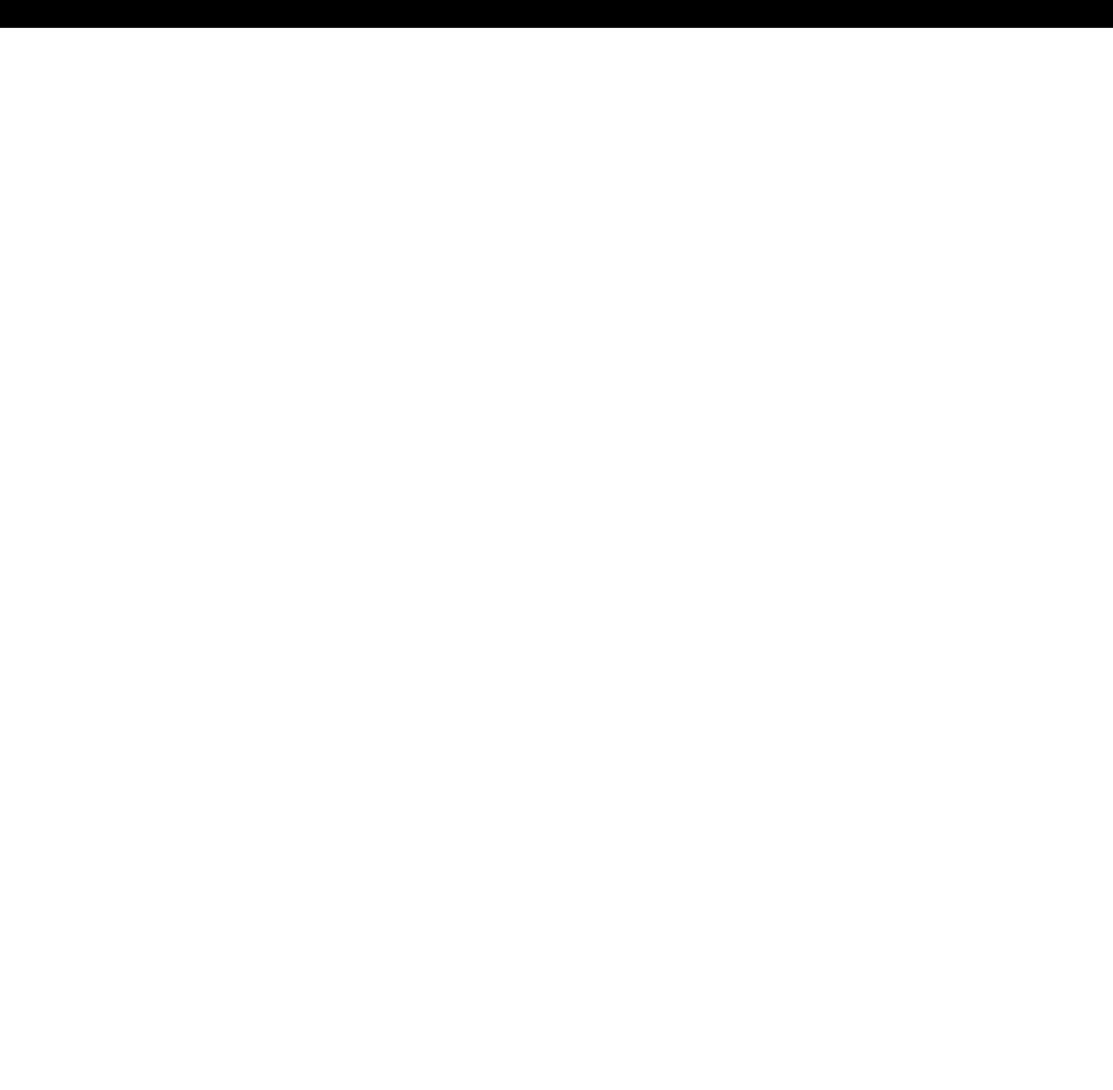
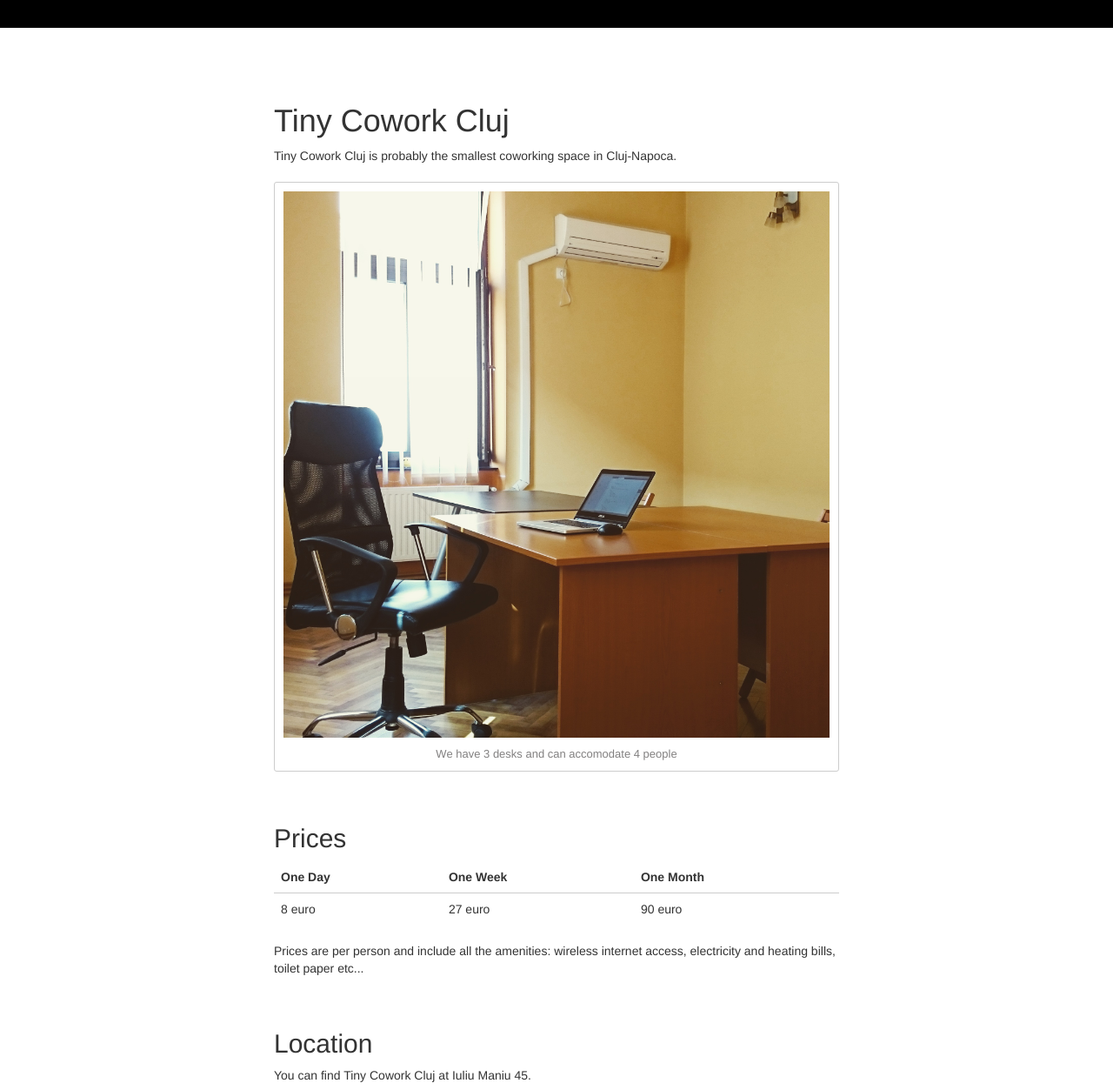
Before and after one commit to sebikovacs/cowork, a plain HTML site: page index.html in a window 1280 px wide. Shown: the part 442-1695 px from the top of the page at 87% size. Before the commit the page ends 800 px from the top, so only its background shows below. Drawn offline with Linux system fonts and the light colour scheme.

Commit message:
Added images and description

```diff
--- a/css/style.css
+++ b/css/style.css
@@ -8,3 +8,40 @@ body {
 	background-size: 100%;
 	height: 100%;
 }
+
+.content {
+  margin: 500px auto 0;
+  width: 650px;
+  padding-top: 1px;
+}
+
+.content .table th{
+  border-bottom: 1px solid #ccc;
+}
+
+.content .img {
+  width: 100%;
+  border: 1px solid #ccc;
+  padding: 10px;
+  border-radius: 3px;
+  margin: 20px 0;
+}
+
+.content .img img {
+  max-width: 100%;
+}
+
+.content .img .caption {
+  display: block;
+  text-align: center;
+  margin: 10px 0 0 0;
+  font-size: 13px;
+  color: #828080;
+}
+
+.content h1 {
+  margin-top: 60px;
+}
+.content h2 {
+  margin-top: 60px;
+}
--- a/index.html
+++ b/index.html
@@ -8,5 +8,139 @@
 </head>
 <body>
 	<div class="header"></div>
+
+  <div class="content">
+    <div class="division">
+      <h1>Tiny Cowork Cluj</h1>
+      <p>Tiny Cowork Cluj is probably the smallest coworking space in Cluj-Napoca.</p>
+
+      <div class="img">
+
+        <img src="../images/inside-ne.jpg" alt="">
+
+        <span class="caption">We have 3 desks and can accomodate 4 people</span>
+
+      </div>
+
+    </div>
+
+    <div class="division">
+
+      <h2>Prices</h2>
+
+      <table class="table">
+
+        <thead>
+
+          <tr>
+
+            <th>
+              One Day
+            </th>
+
+            <th>
+              One Week
+            </th>
+
+            <th>
+              One Month
+            </th>
+
+          </tr>
+
+        </thead>
+
+        <tbody>
+
+          <tr>
+
+            <td>
+              8 euro
+            </td>
+
+            <td>
+              27 euro
+            </td>
+
+            <td>
+              90 euro
+            </td>
+
+          </tr>
+
+        </tbody>
+
+      </table>
+
+      <p>Prices are per person and include all the amenities: wireless internet access, electricity and heating bills, toilet paper etc...</p>
+
+    </div>
+
+    <div class="division">
+
+      <h2>Location</h2>
+
+      <p>You can find Tiny Cowork Cluj at Iuliu Maniu 45.</p>
+
+      <iframe src="https://www.google.com/maps/embed?pb=!1m18!1m12!1m3!1d2732.6661324099514!2d23.595759999999988!3d46.771477000000004!2m3!1f0!2f0!3f0!3m2!1i1024!2i768!4f13.1!3m3!1m2!1s0x47490c27260ea9c3%3A0xd47720b28c862059!2sStrada+Iuliu+Maniu+45%2C+Cluj-Napoca+400000!5e0!3m2!1sen!2sro!4v1440144799287" width="600" height="450" frameborder="0" style="border:0" allowfullscreen></iframe>
+    </div>
+
+    <div class="division">
+
+      <h2>More Photos</h2>
+
+      <div class="img">
+
+        <img src="../images/inside-se.jpg" alt="">
+
+        <span class="caption">A lot of light pouring in through the big windows</span>
+
+      </div>
+
+      <div class="img">
+
+        <img src="../images/inside-sw.jpg" alt="">
+
+        <span class="caption">South-West view of the interior.</span>
+
+      </div>
+
+      <div class="img">
+
+        <img src="../images/inside-e.jpg" alt="">
+
+        <span class="caption">We have a fully equiped bathroom.</span>
+
+      </div>
+
+      <div class="img">
+
+        <img src="../images/outside-ne.jpg" alt="">
+
+        <span class="caption">The building is on the left of the Orthodox Cathedral.</span>
+
+      </div>
+
+      <div class="img">
+
+        <img src="../images/outside-w.jpg" alt="">
+
+        <span class="caption">10 minutes by foot to Cluj's center.</span>
+
+      </div>
+
+      <div class="img">
+
+        <img src="../images/front-door.jpg" alt="">
+
+        <span class="caption">Building's front door.</span>
+
+      </div>
+
+    </div>
+
+
+  </div>
+
 </body>
 </html>
```
Also changed, not shown: images/front-door.jpg (added), images/inside-e.jpg (added), images/inside-ne-2.jpg (added), images/inside-ne.jpg (added), images/inside-se.jpg (added), images/inside-sw-2.jpg (added), 4 other files.
